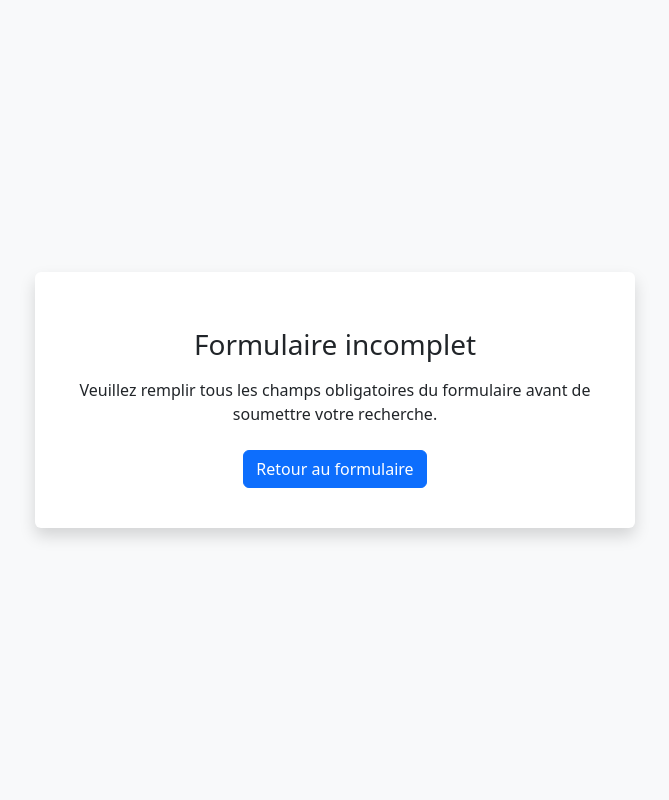
After one commit to VlexandreMG/balouChiu-bd-master, a PHP site: page /page/message_erreur_recherche.php in a window 1280 px wide. The commit adds this page. Shown: the whole page, without its empty margins (305-974 px from the left). Run offline with PHP 8.4, Linux system fonts and the light colour scheme.

Commit message:
#Message d'erreur de la page recherche

```diff
--- /dev/null
+++ b/page/message_erreur_recherche.php
@@ -0,0 +1,46 @@
+<!DOCTYPE html>
+<html lang="fr">
+<head>
+    <meta charset="UTF-8">
+    <meta name="viewport" content="width=device-width, initial-scale=1.0">
+    <title>Erreur de formulaire</title>
+    <link href="../assets/bootstrap/css/bootstrap.min.css" rel="stylesheet">
+
+    <style>
+        .error-container {
+            height: 100vh;
+            display: flex;
+            align-items: center;
+            justify-content: center;
+            background-color: #f8f9fa;
+        }
+        .error-card {
+            max-width: 600px;
+            border: none;
+            box-shadow: 0 0.5rem 1rem rgba(0, 0, 0, 0.15);
+        }
+        .error-icon {
+            font-size: 5rem;
+            color: #dc3545;
+            margin-bottom: 1rem;
+        }
+    </style>
+</head>
+<body>
+    <div class="error-container">
+        <div class="card error-card text-center p-4">
+            <div class="card-body">
+                <div class="error-icon">
+                    <i class="bi bi-exclamation-triangle-fill"></i>
+                </div>
+                <h1 class="card-title h3 mb-3">Formulaire incomplet</h1>
+                <p class="card-text mb-4">Veuillez remplir tous les champs obligatoires du formulaire avant de soumettre votre recherche.</p>
+                <a href="recherche_departement.php" class="btn btn-primary">
+                    <i class="bi bi-arrow-left"></i> Retour au formulaire
+                </a>
+            </div>
+        </div>
+    </div>
+
+</body>
+</html>
--- a/page/result_recherche.php
+++ b/page/result_recherche.php
@@ -7,6 +7,10 @@ $Nom = $_POST['nom'];
 $ageMin = $_POST['ageMin'];
 $ageMax = $_POST['ageMax'];
 $dep_no = $_POST['departement'];
+
+if ($Nom == null || $ageMin == null || $ageMax == null) {
+    header('Location: message_erreur_recherche.php');
+}
 
 $liste = recherche($Nom,$ageMin,$ageMax,$dep_no);
 
```
